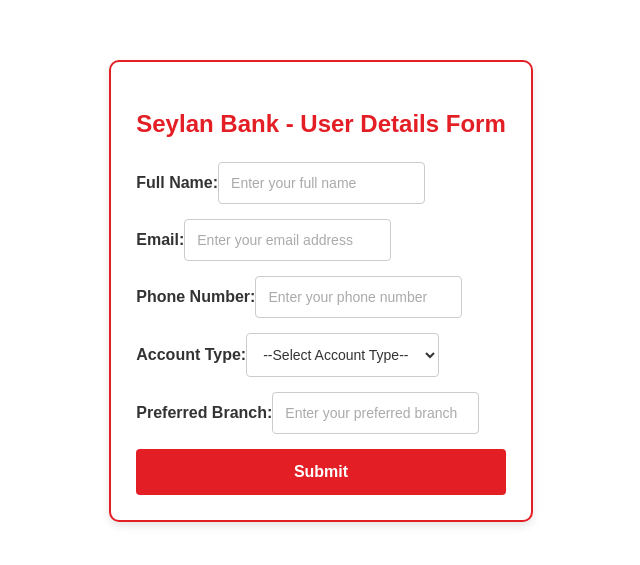
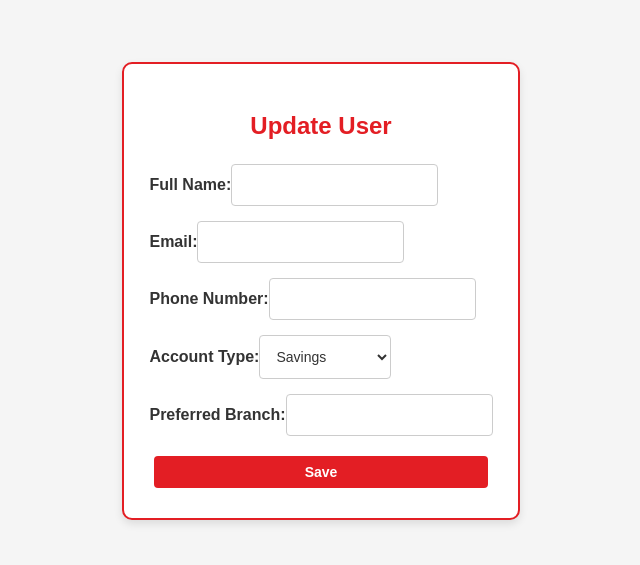
Before and after one commit to OKSamarasinghe/Seylan_TestApp, a React (Vite) app in the folder my-react-app/: page /update/1 in a window 1280 px wide. Shown: the part 109-674 px from the top of the page, without its empty margins (319-959 px from the left). Built offline with nearby package versions, Linux system fonts and the light colour scheme.

Commit message:
Frontend update 1

```diff
--- a/my-react-app/package.json
+++ b/my-react-app/package.json
@@ -10,9 +10,10 @@
     "preview": "vite preview"
   },
   "dependencies": {
+    "axios": "^1.7.9",
     "react": "^18.3.1",
     "react-dom": "^18.3.1",
-    "react-router-dom": "^7.1.0"
+    "react-router-dom": "^7.1.1"
   },
   "devDependencies": {
     "@eslint/js": "^9.17.0",
@@ -27,6 +28,6 @@
     "globals": "^15.13.0",
     "postcss": "^8.4.49",
     "tailwindcss": "^3.4.17",
-    "vite": "^6.0.5"
+    "vite": "^6.0.3"
   }
 }
--- a/my-react-app/src/App.jsx
+++ b/my-react-app/src/App.jsx
@@ -1,12 +1,22 @@
-// src/App.jsx
-import React from "react";
+import React, { useState } from "react";
+import { BrowserRouter as Router, Route, Routes } from "react-router-dom";
 import UserDetailForm from "./components/UserDetailForm";
+import UserTable from "./components/UserTable";
+import UpdateUser from "./components/UpdateUser";
+import ViewUser from "./components/ViewUser";
 
 const App = () => {
+  const [data, setData] = useState([]);
+
   return (
-    <div>
-      <UserDetailForm />
-    </div>
+    <Router>
+      <Routes>
+        <Route path="/" element={<UserDetailForm/>} />
+        <Route path="/table" element={<UserTable/>} />
+        <Route path="/update/:id" element={<UpdateUser users={data} setUsers={setData} />} />
+        <Route path="/view/:id" element={<ViewUser users={data} />} />
+      </Routes>
+    </Router>
   );
 };
 
--- /dev/null
+++ b/my-react-app/src/components/UpdateUser.jsx
@@ -0,0 +1,91 @@
+// src/components/UpdateUser.jsx
+import React, { useState } from "react";
+import { useParams, useNavigate } from "react-router-dom";
+import "./../styles/form.css";
+
+const UpdateUser = ({ users, setUsers }) => {
+  const { id } = useParams();
+  const navigate = useNavigate();
+  const user = users.find((user) => user.id === parseInt(id));
+
+  const [formData, setFormData] = useState({ ...user });
+
+  const handleChange = (e) => {
+    const { name, value } = e.target;
+    setFormData({ ...formData, [name]: value });
+  };
+
+  const handleSubmit = (e) => {
+    e.preventDefault();
+    const updatedUsers = users.map((u) =>
+      u.id === parseInt(id) ? { ...formData } : u
+    );
+    setUsers(updatedUsers);
+    alert("User updated successfully!");
+    navigate("/table");
+  };
+
+  return (
+    <div className="form-container">
+      <h2>Update User</h2>
+      <form onSubmit={handleSubmit}>
+        <label>
+          Full Name:
+          <input
+            type="text"
+            name="fullName"
+            value={formData.fullName}
+            onChange={handleChange}
+            required
+          />
+        </label>
+        <label>
+          Email:
+          <input
+            type="email"
+            name="email"
+            value={formData.email}
+            onChange={handleChange}
+            required
+          />
+        </label>
+        <label>
+          Phone Number:
+          <input
+            type="tel"
+            name="phoneNumber"
+            value={formData.phoneNumber}
+            onChange={handleChange}
+            required
+          />
+        </label>
+        <label>
+          Account Type:
+          <select
+            name="accountType"
+            value={formData.accountType}
+            onChange={handleChange}
+            required
+          >
+            <option value="Savings">Savings</option>
+            <option value="Current">Current</option>
+            <option value="Fixed Deposit">Fixed Deposit</option>
+          </select>
+        </label>
+        <label>
+          Preferred Branch:
+          <input
+            type="text"
+            name="branch"
+            value={formData.branch}
+            onChange={handleChange}
+            required
+          />
+        </label>
+        <button type="submit">Save</button>
+      </form>
+    </div>
+  );
+};
+
+export default UpdateUser;
--- a/my-react-app/src/components/UserDetailForm.jsx
+++ b/my-react-app/src/components/UserDetailForm.jsx
@@ -1,25 +1,45 @@
-// src/components/UserDetailForm.jsx
 import React, { useState } from "react";
+import { useNavigate } from "react-router-dom";
 import "./../styles/form.css";
+import  { addUser }  from "../services/Users.js";
 
 const UserDetailForm = () => {
   const [formData, setFormData] = useState({
-    fullName: "",
-    email: "",
-    phoneNumber: "",
-    accountType: "",
-    branch: "",
+    Name: "",
+    Email: "",
+    PhoneNumber: "",
+    AccountType: "",
+    PreferredBranch: "",
   });
+
+  const navigate = useNavigate();
 
   const handleChange = (e) => {
     const { name, value } = e.target;
     setFormData({ ...formData, [name]: value });
   };
 
-  const handleSubmit = (e) => {
+  const handleSubmit = async (e) => {
     e.preventDefault();
-    console.log("User Details Submitted:", formData);
-    alert("Form Submitted Successfully!");
+
+    // Adding the user to the backend first
+    try {
+      const newUser = await addUser(formData);
+      if (newUser) {
+        setFormData({
+          Name: newUser.Name,
+          Email: newUser.Email,
+          PhoneNumber: newUser.PhoneNumber,
+          AccountType: newUser.AccountType,
+          PreferredBranch: newUser.PreferredBranch,
+        });
+        alert("Form Submitted Successfully!");
+        navigate("/table"); // Redirect to table page
+      }
+    } catch (error) {
+      console.error("Error submitting form:", error);
+      alert("Error submitting form. Please try again.");
+    }
   };
 
   return (
@@ -30,8 +50,8 @@
           Full Name:
           <input
             type="text"
-            name="fullName"
-            value={formData.fullName}
+            name="Name" // Use matching field name
+            value={formData.Name}
             onChange={handleChange}
             placeholder="Enter your full name"
             required
@@ -41,8 +61,8 @@
           Email:
           <input
             type="email"
-            name="email"
-            value={formData.email}
+            name="Email" // Use matching field name
+            value={formData.Email}
             onChange={handleChange}
             placeholder="Enter your email address"
             required
@@ -52,8 +72,8 @@
           Phone Number:
           <input
             type="tel"
-            name="phoneNumber"
-            value={formData.phoneNumber}
+            name="PhoneNumber" // Use matching field name
+            value={formData.PhoneNumber}
             onChange={handleChange}
             placeholder="Enter your phone number"
             required
@@ -62,8 +82,8 @@
         <label>
           Account Type:
           <select
-            name="accountType"
-            value={formData.accountType}
+            name="AccountType" // Use matching field name
+            value={formData.AccountType}
             onChange={handleChange}
             required
           >
@@ -77,8 +97,8 @@
           Preferred Branch:
           <input
             type="text"
-            name="branch"
-            value={formData.branch}
+            name="PreferredBranch" // Use matching field name
+            value={formData.PreferredBranch}
             onChange={handleChange}
             placeholder="Enter your preferred branch"
             required
--- /dev/null
+++ b/my-react-app/src/components/UserTable.jsx
@@ -0,0 +1,75 @@
+// src/components/UserTable.jsx
+import React, {useState, useEffect} from "react";
+import { useNavigate } from "react-router-dom";
+import "./../styles/table.css";
+import { getAllUsers } from "../services/Users";
+
+const UserTable = () => {
+
+    const [data, setData] = useState([]);
+
+  useEffect(() => {
+    getAllUsers().then((response) => {
+      console.log(response.data);
+      setData(response.data);
+    });
+  }, []);
+
+  const navigate = useNavigate();
+
+  const handleDelete = (id) => {
+    const updatedData = data.filter((item) => item.id !== id);
+    setData(updatedData);
+  };
+
+  const handleView = (id) => {
+    navigate(`/view/${id}`);
+  };
+
+  const handleUpdate = (id) => {
+    navigate(`/update/${id}`);
+  };
+
+  const handleBack = () => {
+    navigate("/");  // This will navigate back to the homepage or a specific route.
+  };
+
+  return (
+    <div className="table-container">
+      {/* Back Button */}
+      <button className="back-btn" onClick={handleBack}>Back</button>
+
+      <h2>Seylan User Details</h2>
+      <table>
+        <thead>
+          <tr>
+            <th>Full Name</th>
+            <th>Email</th>
+            <th>Phone Number</th>
+            <th>Account Type</th>
+            <th>Preferred Branch</th>
+            <th>Actions</th>
+          </tr>
+        </thead>
+        <tbody>
+          {data.map((user) => (
+            <tr key={user.id}>
+              <td>{user.name}</td>
+              <td>{user.email}</td>
+              <td>{user.phoneNumber}</td>
+              <td>{user.accountType}</td>
+              <td>{user.preferredBranch}</td>
+              <td>
+                <button onClick={() => handleView(user.id)}>View</button>
+                <button onClick={() => handleUpdate(user.id)}>Update</button>
+                <button onClick={() => handleDelete(user.id)}>Delete</button>
+              </td>
+            </tr>
+          ))}
+        </tbody>
+      </table>
+    </div>
+  );
+};
+
+export default UserTable;
--- /dev/null
+++ b/my-react-app/src/components/ViewUser.jsx
@@ -0,0 +1,28 @@
+// src/components/ViewUser.jsx
+import React from "react";
+import { useParams, useNavigate } from "react-router-dom";
+import "./../styles/form.css";
+
+const ViewUser = ({ users }) => {
+  const { id } = useParams();
+  const navigate = useNavigate();
+  const user = users.find((user) => user.id === parseInt(id));
+
+  if (!user) {
+    return <p>User not found.</p>;
+  }
+
+  return (
+    <div className="form-container">
+      <h2>View User Details</h2>
+      <p><strong>Full Name:</strong> {user.fullName}</p>
+      <p><strong>Email:</strong> {user.email}</p>
+      <p><strong>Phone:</strong> {user.phoneNumber}</p>
+      <p><strong>Account Type:</strong> {user.accountType}</p>
+      <p><strong>Branch:</strong> {user.branch}</p>
+      <button onClick={() => navigate("/table")}>Back to Table</button>
+    </div>
+  );
+};
+
+export default ViewUser;
--- /dev/null
+++ b/my-react-app/src/services/Users.js
@@ -0,0 +1,54 @@
+import axios from 'axios';
+
+const Base_URL = 'https://localhost:7103/api/User';
+
+//add a new user to the database
+const addUser = async (user) => {
+    try{
+        const response = await axios.post(`${Base_URL}`, user);
+        return response.data;
+    }catch(error){
+        console.error(error);
+    }
+}
+
+//get all the users from the database
+const getAllUsers = async () => {
+    try{
+        const response = await axios.get(`${Base_URL}`);
+        return response;
+    }catch(error){
+        console.error(error);
+    }
+}
+
+//update a user in the database
+const updateUser = async (user) =>{
+    try{
+        const response = await axios.put(`$Base_URL/${user.id}`, user);
+        if(response.status === 200){
+            return response.data;
+        }else{
+            console.log('Error updating user');
+        }
+    }catch(error){
+        console.error(error);
+    }
+}
+
+//delete a user in the database
+const deleteUser = async (id) =>{
+    try{
+        const response = await axios.delete(`${Base_URL}/${id}`);
+        if(response.status === 200){
+            return response.data;
+        }else{
+            console.log('Error deleting user');
+        }
+    }catch(error){
+        console.error(error);
+    }
+}
+
+
+export { addUser, getAllUsers, updateUser, deleteUser };
--- /dev/null
+++ b/my-react-app/src/styles/table.css
@@ -0,0 +1,90 @@
+/* src/styles/table.css */
+body {
+    font-family: 'Arial', sans-serif;
+    margin: 0;
+    padding: 0;
+    background-color: #f5f5f5;
+  }
+
+  .table-container {
+    padding: 120px;
+    max-width: 90%;
+    margin: 40px auto;
+    background-color: #fff;
+    border: 2px solid #e31e24;
+    border-radius: 10px;
+    box-shadow: 0 6px 12px rgba(0, 0, 0, 0.1);
+    position: relative; /* Needed for absolute positioning of the Back button */
+  }
+
+  h2 {
+    text-align: center;
+    color: #e31e24;
+    font-size: 24px;
+    margin-bottom: 20px;
+  }
+
+  table {
+    width: 100%;
+    border-collapse: collapse;
+    margin: 0 auto;
+  }
+
+  thead {
+    background-color: #e31e24;
+    color: #fff;
+  }
+
+  td {
+    text-align: left;
+    padding: 12px;
+    border-bottom: 1px solid #ddd;
+    color: #000;
+  }
+
+  th {
+    font-weight: bold;
+  }
+
+  tbody tr:nth-child(even) {
+    background-color: #f9f9f9;
+  }
+
+  button {
+    margin: 5px;
+    padding: 8px 12px;
+    font-size: 14px;
+    border: none;
+    border-radius: 4px;
+    cursor: pointer;
+    color: #fff;
+    background-color: #e31e24;
+  }
+
+  button:hover {
+    background-color: #b50017;
+  }
+
+  /* Style for the Back button positioned in the top-right corner */
+  .back-btn {
+    position: absolute;
+    top: 20px;
+    right: 20px;
+    padding: 10px 15px;
+    font-size: 14px;
+    font-weight: bold;
+    background-color: #e31e24;
+    color: #fff;
+    border: none;
+    border-radius: 5px;
+    cursor: pointer;
+    transition: background-color 0.3s ease;
+  }
+
+  .back-btn:hover {
+    background-color: #b50017;
+  }
+
+  .back-btn:active {
+    background-color: #7c000f;
+  }
```
Also changed, not shown: my-react-app/src/styles/form.css (+28 -0 lines), 1 other file (tests, documents, lock files or other folders).
